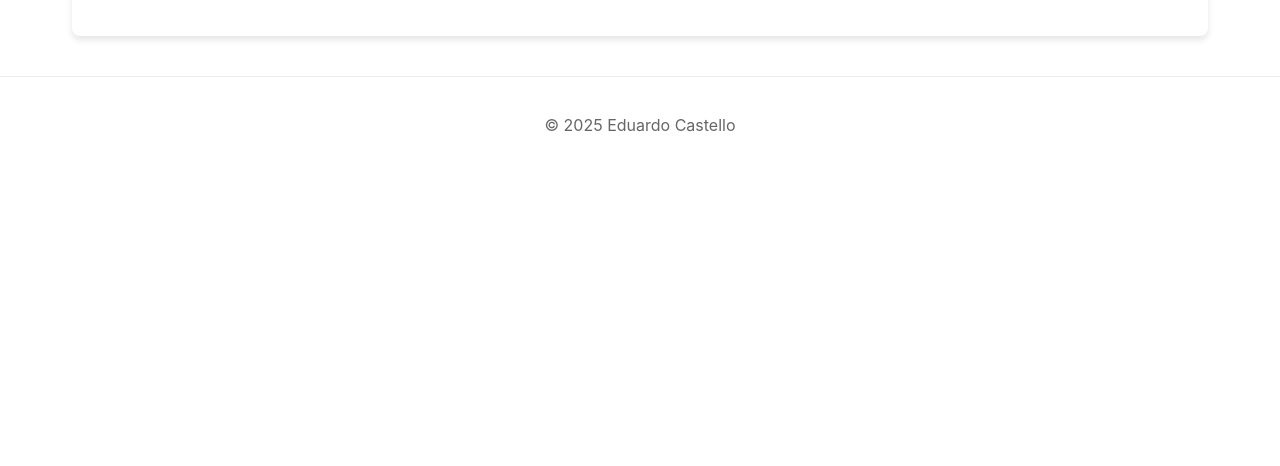
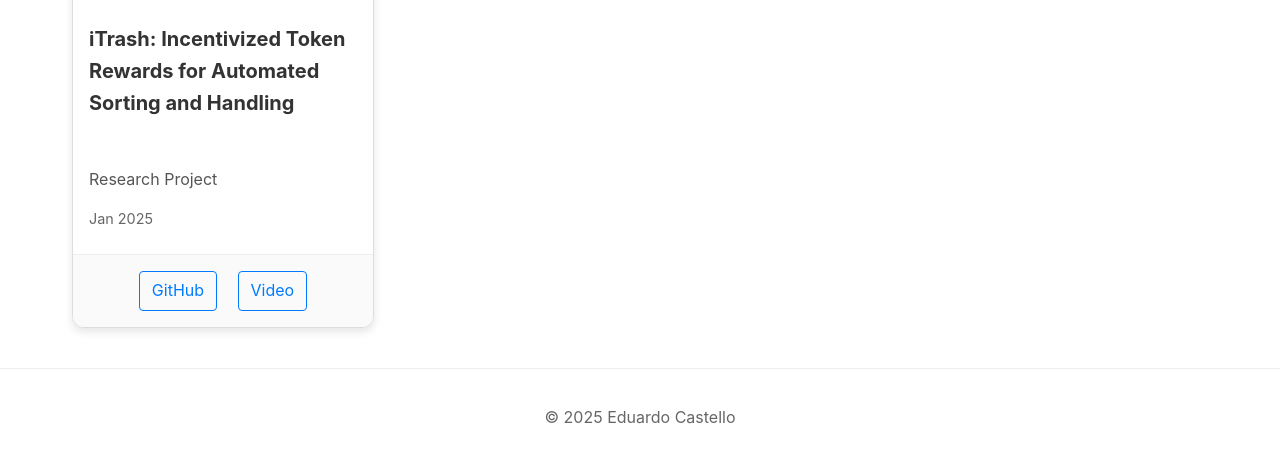
Before and after one commit to IERoboticsAILab/eduwebsite, a Django app: page /research-lines/1/ in a window 1280 px wide. Shown: the part 1721-2187 px from the top of the page. Before the commit the page ends 1853 px from the top, so only its background shows below. Run offline with Django 4.2, Linux system fonts and the light colour scheme; data comes from the database, SQL or seed files in the repository; some libraries are stand-ins or nearby versions.

Commit message:
projects look like the projects grid

```diff
--- a/main/templates/main/research_detail.html
+++ b/main/templates/main/research_detail.html
@@ -3,6 +3,7 @@
 
 {% block extra_css %}
   <link rel="stylesheet" href="{% static 'css/project_detail.css' %}">
+  <link rel="stylesheet" href="{% static 'css/projects.css' %}">
 {% endblock %}
 
 {% block title %}{{ research_line.title }}{% endblock %}
@@ -67,25 +68,37 @@
         {% endif %}
 
     {% if research_line.projects.exists %}
-            <h3>Related Publications</h3>
-            <div class="publications-list">
+            <h3>Related Projects</h3>
+            <div class="projects-grid">
                 {% for project in research_line.projects.all %}
-                    <div class="publication-card">
-                        {% if project.image %}
-                            <img src="{{ project.image.url }}" alt="{{ project.title }}" class="publication-image">
-                        {% endif %}
-                        <div class="publication-content">
-                            <div class="publication-date">{{ project.date|date:"m-Y" }}</div>
-                            <h4 class="publication-title">
-                                <a href={% url 'project_detail' project.pk %}>
-                                    {{project.title }}
+                    <div class="project-card">
+                        <div class="project-card-header">
+                            {% if project.image %}
+                                <a href="{% url 'project_detail' project.pk %}">
+                                    <img src="{{ project.image.url }}" alt="{{ project.title }}" class="project-image">
                                 </a>
-                            </h4>
+                            {% endif %}
+                            <h3>
+                                <a href="{% url 'project_detail' project.pk %}">{{ project.title }}</a>
+                            </h3>
+                        </div>
+                        <div class="project-card-body">
+                            <p class="project-tagline">Research Project</p>
+                            <p class="project-date">
+                                {{ project.date|date:"M Y" }}
+                            </p>
+                        </div>
+                        <div class="project-card-footer">
+                            {% if project.github_link %}
+                                <a href="{{ project.github_link }}" target="_blank" class="project-link">GitHub</a>
+                            {% endif %}
+                            {% if project.video_url %}
+                                <a href="{{ project.video_url }}" target="_blank" class="project-link">Video</a>
+                            {% endif %}
                         </div>
                     </div>
                 {% endfor %}
             </div>
         {% endif %}
-
     </div>
 {% endblock %}
```
